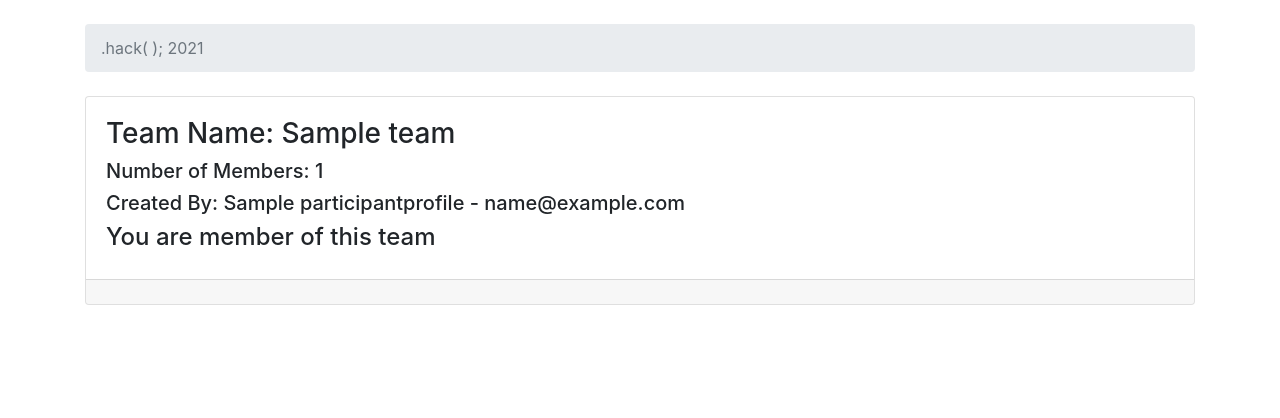
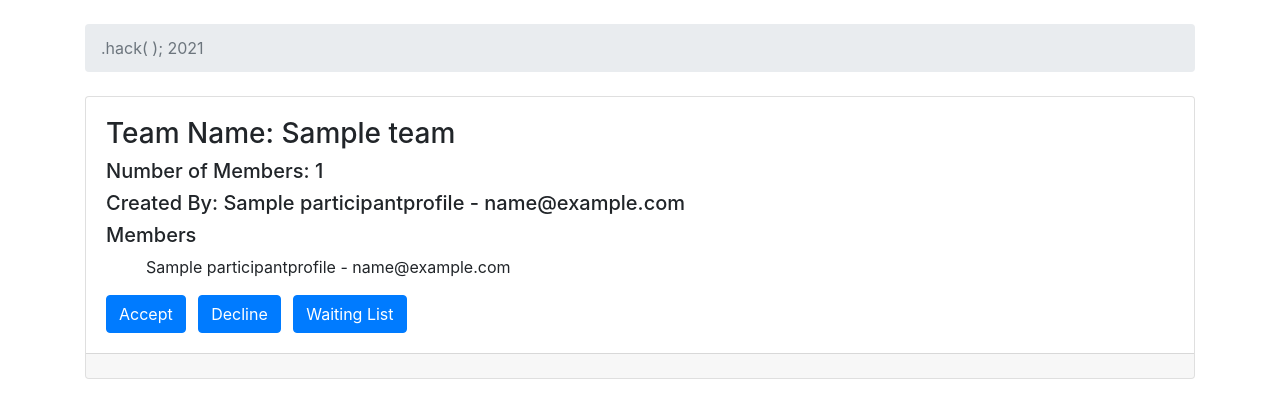
Before and after one commit to blessey15/hack21, a Django app: page /teams/00000000-0000-0000-0000-000000000001 in a window 1280 px wide. Shown: the part 56-474 px from the top of the page. Run offline with Django 3.2, Linux system fonts and the light colour scheme; a user stored in the database is signed in; tables that the repository leaves empty hold one stand-in row (values such as "Sample post"); parts of the project's set-up code (start-up, migrations or seed data) failed here and were passed over; some libraries are stand-ins or nearby versions; some web fonts are replaced.

Commit message:
accept/decline/wl set

```diff
--- a/application/views.py
+++ b/application/views.py
@@ -176,3 +176,70 @@ def organizer_dashboard(request):
     progress = 100 - int((incomplete_applications/number_of_applications)*100)
     context['progress'] = progress
     return render(request, 'org_db.html', context)
+
+def accept_team_view(request, team_id):
+    context = {}
+    team = get_object_or_404(Team, id=team_id)
+    application = team.application_team
+    if application.application_status == 'Not Submitted':
+        context['message'] = "The aplication has not been submitted yet"
+        return (request, 'messages.html', context)
+    else:
+        application.application_status = 'Accepted'
+        application.save()
+        return redirect("organizer_dashboard")
+    return render(request, 'team_detail.html', context)
+
+def decline_team_view(request, team_id):
+    context = {}
+    team = get_object_or_404(Team, id=team_id)
+    application = team.application_team
+    if application.application_status == 'Not Submitted':
+        context['message'] = "The aplication has not been submitted yet"
+        return (request, 'messages.html', context)
+    else:
+        application.application_status = 'Declined'
+        application.save()
+        return redirect("organizer_dashboard")
+    return render(request, 'team_detail.html', context)
+
+def waitinglist_team_view(request, team_id):
+    context = {}
+    team = get_object_or_404(Team, id=team_id)
+    application = team.application_team
+    if application.application_status == 'Not Submitted':
+        context['message'] = "The aplication has not been submitted yet"
+        return (request, 'messages.html', context)
+    else:
+        application.application_status = 'Waitinglist'
+        application.save()
+        return redirect("organizer_dashboard")
+    return render(request, 'team_detail.html', context)
+
+
+# def application_status_update_view(request, team_id):
+#     context = {}
+#     application = Application.objects.filter(members__id = request.user.id)
+#     if request.POST:
+#         status = request.POST.get('application_status')
+#         if status == "Accepted":
+#             application.application_status = "Accepted"
+#             application.save()
+#             return redirect ('organizer_dashboard')
+#         elif status == "Declined":
+#             application.application_status = "Declined"
+#             application.save()
+#             return redirect ('organizer_dashboard')
+#         elif status == "Waitinglist":
+#             application.application_status = "Waitinglist"
+#             application.save()
+#             return redirect ('organizer_dashboard')
+#     return redirect('team_detail')
+    # if application.application_status == 'Not Submitted':
+    #     context['message'] = "The aplication has not been submitted yet"
+    #     return (request, 'messages.html', context)
+    # else:
+    #     application.application_status = 'Accepted'
+    #     application.save()
+    #     return redirect("organizer_dashboard")
+    # return render(request, 'team_detail.html', context)
--- a/hack21/urls.py
+++ b/hack21/urls.py
@@ -64,6 +64,13 @@ urlpatterns = [
 
     path('teams/<uuid:team_id>/leave', application_views.leave_team_view, name='leave_team'),
 
+# ACCEPT| DECLINE | WAITINGLIST
+    path('teams/<uuid:team_id>/accept', application_views.accept_team_view, name='accept_team'),
+
+    path('teams/<uuid:team_id>/decline', application_views.decline_team_view, name='decline_team'),
+
+    path('teams/<uuid:team_id>/waitinglist', application_views.waitinglist_team_view, name='waitinglist_team'),
+
     path('submit', application_views.submit_aplication_view, name='submit_application'),
 
 
--- a/templates/org_db.html
+++ b/templates/org_db.html
@@ -578,7 +578,7 @@
                                             <tbody>
                                                 {% for application in applications %}
                                                     <tr>
-                                                        <td>{{ application.team.name }}</td>
+                                                        <td><a href="{% url 'team_detail' application.team.id %}">{{ application.team.name }}</a></td>
                                                         <td>{{ application.team.admin.profile.name }}</td>
                                                         <td>{{ application.team.admin.email }}</td>
                                                         <td>{{ application.member_count }}</td>
--- a/templates/team_detail.html
+++ b/templates/team_detail.html
@@ -11,20 +11,55 @@
       <div class="card">
           <div class="card-body">
             <h3>Team Name: {{ team.name }} </h3>
+                {% if request.user.is_organizer %}
+
                     <h5>Number of Members: {{ number_of_members }} </h5>
                     <h5>Created By: {{ team.admin.profile.name }} - {{ team.admin.email }} </h5>
-            <!-- <ul>
+                    <h5>Members</h5>
+                    <ol>
                       {% for member in application.members.all %}
-                <li>{{ member.profile.name }} - {{member.email }} </li>
+                        <li>
+                          {{ member.profile.name }} - {{ member.email }}
+                        </li>
                       {% endfor %}
-            </ul> -->
-            <!-- <a href="{% url 'join_team' team.id %}"> <button name="send_request" class="btn btn-primary">Join Team </button></a> -->
+                    </ol>
+                   <a href="{% url 'accept_team' team.id %}" ><button type="submit" name="application_status_update" class="btn btn-primary mr-2">Accept</button></a>
+                   <a href="{% url 'decline_team' team.id %}" ><button type="submit" name="application_status_update" class="btn btn-primary mr-2">Decline</button></a>
+                   <a href="{% url 'waitinglist_team' team.id %}" ><button type="submit" name="application_status_update" class="btn btn-primary mr-2">Waiting List</button></a>
+
+
+                    <!-- <form method="POST" action="">
+                      {% csrf_token %}
+
+                      <label for="appli_status">Application Status:</label>
+                      <select id="appli_status" name="application_status">
+                        <option value="Accepted">Accepted</option>
+                        <option value="Declined">Declined</option>
+                        <option value="Waitinglist">Waitinglist</option>
+                      </select>
+                      <button type="submit" name="application_status_update" class="btn btn-primary">Update Status</button>
+
+                    </form> -->
+                {% else %} <!-- if is orgganizer -->
                     {% if in_team %}
+                    <h5>Number of Members: {{ number_of_members }} </h5>
+                    <h5>Created By: {{ team.admin.profile.name }} - {{ team.admin.email }} </h5>
+                    <h5>Members</h5>
+                    <ol>
+                      {% for member in application.members.all %}
+                        <li>
+                          {{ member.profile.name }} - {{ member.email }}
+                        </li>
+                      {% endfor %}
+                    </ol>
                     <h4>You are member of this team</h4>
                     {% else %}
+                        <h5>Number of Members: {{ number_of_members }} </h5>
+                        <h5>Created By: {{ team.admin.profile.name }} - {{ team.admin.email }} </h5>
                         <a href="{% url 'join_team' team.id %}"> <button name="send_request" class="btn btn-primary">Join Team </button></a>
-            {% endif %}
-            {% endif %}
+                    {% endif %} <!-- if in_team -->
+                {% endif %} <!-- if is orgganizer -->
+      {% endif %} <!--if team -->
             <!-- <form method="POST">
               <button type="submit" name="send_request" class="btn btn-primary">Join</button>
             </form> -->
```
Lines whose indentation alone changed are shown as unchanged.
